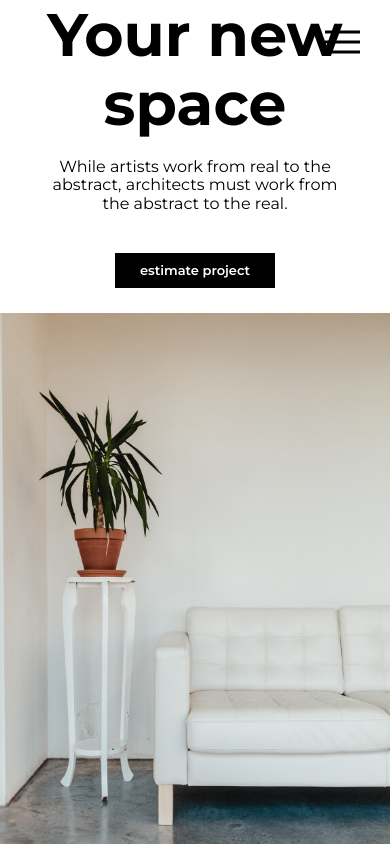
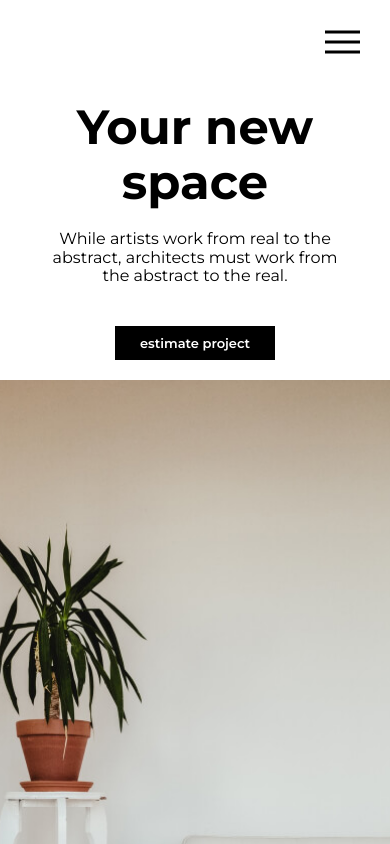
Before and after one commit to mateuszral/blog-gatsby, a Gatsby site: page / in a window 390 px wide. Shown: the top 844 px of the page. Built offline with nearby package versions, Linux system fonts and the light colour scheme; Gatsby itself is replaced by a stand-in of ours.

Commit message:
Add homepage (mobile and desktop view)

```diff
--- a/src/pages/index.js
+++ b/src/pages/index.js
@@ -1,47 +1,67 @@
 import React from 'react';
+import PropTypes from 'prop-types';
 import { graphql } from 'gatsby';
 import styled from 'styled-components';
 import Img from 'gatsby-image';
+
 import Button from 'components/Button/Button';
 
 const StyledWrapper = styled.div`
-  width: 100%;
-  /* height: calc(200vh - 100px); */
   display: grid;
-  grid-template-rows: 1fr 2fr;
+  grid-template-rows: 1fr 3fr;
+  max-height: 150vh;
+
+  ${({ theme }) => theme.mq.tablet} {
+    grid-template-rows: 1fr;
+    grid-template-columns: 3fr 2fr;
+    position: relative;
+  }
 `;
 
 const ContentWrapper = styled.div`
+  padding-top: 100px;
   display: flex;
   flex-direction: column;
-  justify-content: flex-start;
+  justify-content: center;
   align-items: center;
+  text-align: center;
+
+  ${({ theme }) => theme.mq.bigTablet} {
+    padding: 0 25px 0 0;
+    justify-content: center;
+    align-items: flex-end;
+    text-align: right;
+  }
 `;
 
 const StyledHeading = styled.h1`
-  font-size: 60px;
-  width: 100%;
-  text-align: center;
+  font-size: ${({ theme }) => theme.font.size.header};
+
+  ${({ theme }) => theme.mq.bigTablet} {
+    align-items: flex-end;
+    font-size: ${({ theme }) => theme.font.size.bigHeader};
+    width: 45%;
+    line-height: 0.9;
+  }
 `;
 
 const StyledParagraph = styled.p`
   padding: 0 50px;
   margin: 20px 0 40px;
-  width: 100%;
-  text-align: center;
+
+  ${({ theme }) => theme.mq.bigTablet} {
+    padding: 0;
+    width: 30%;
+  }
 `;
 
 const StyledImg = styled(Img)`
-  /* position: absolute !important; */
   top: 20px;
-  right: 0;
-  /* display: none; */
-  width: 100%;
-  height: 100%;
-  object-fit: cover;
 
-  ${({ theme }) => theme.mq.bigTablet} {
-    display: block;
+  ${({ theme }) => theme.mq.tablet} {
+    top: 0;
+    height: 100vh;
+    z-index: ${({ theme }) => theme.zIndex.level2};
   }
 `;
 
@@ -62,6 +82,16 @@ const IndexPage = ({
   </StyledWrapper>
 );
 
+IndexPage.propTypes = {
+  data: PropTypes.shape({
+    file: PropTypes.shape({
+      childImageSharp: PropTypes.shape({
+        fluid: PropTypes.objectOf(PropTypes.oneOfType([PropTypes.string, PropTypes.number])).isRequired,
+      }).isRequired,
+    }).isRequired,
+  }).isRequired,
+};
+
 export const query = graphql`
   {
     file(name: { eq: "hero" }) {
```
